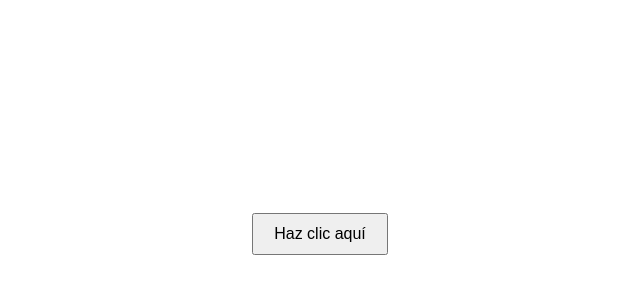
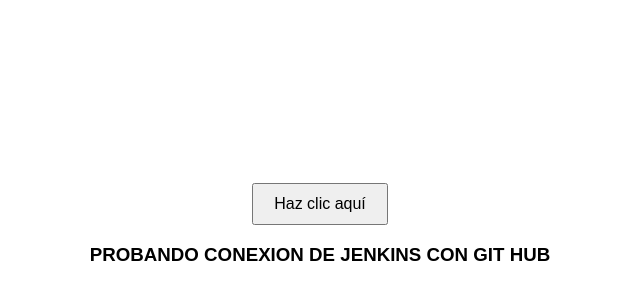
Before and after one commit to marcusMF10/segundo-entregable-devops, a website: page public/index.html in a window 1280 px wide. Shown: the part 174-474 px from the top of the page, without its empty margins (320-960 px from the left). Drawn offline with Linux system fonts and the light colour scheme.

Commit message:
Update index.html

```diff
--- a/public/index.html
+++ b/public/index.html
@@ -11,6 +11,7 @@
     <p id="message" style="display: none">
       Luz marina Franco, David Mateo Arias, Juan Camilo Londoño
     </p>
+    <h3>PROBANDO CONEXION DE JENKINS CON GIT HUB </h3>
     <script src="script.js"></script>
   </body>
 </html>
```
